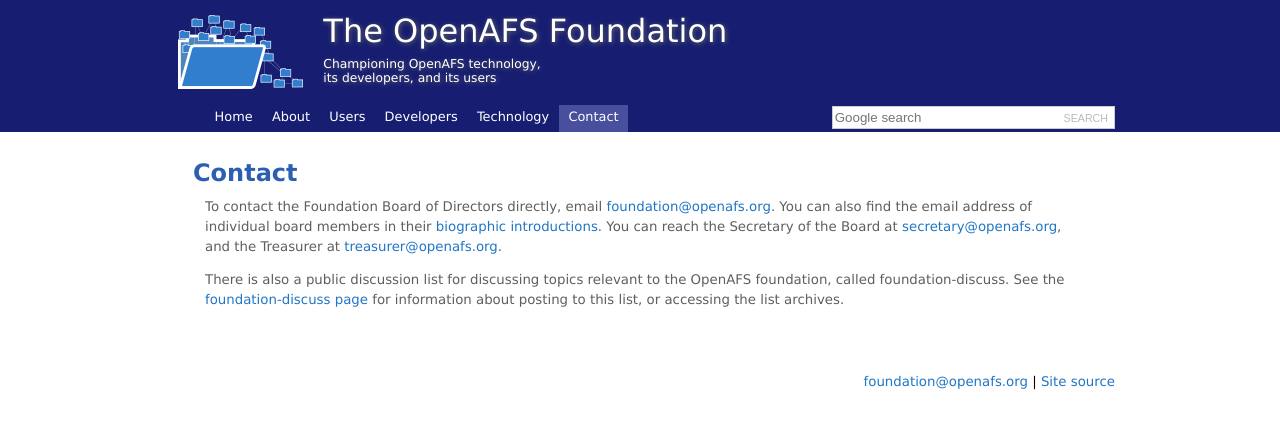
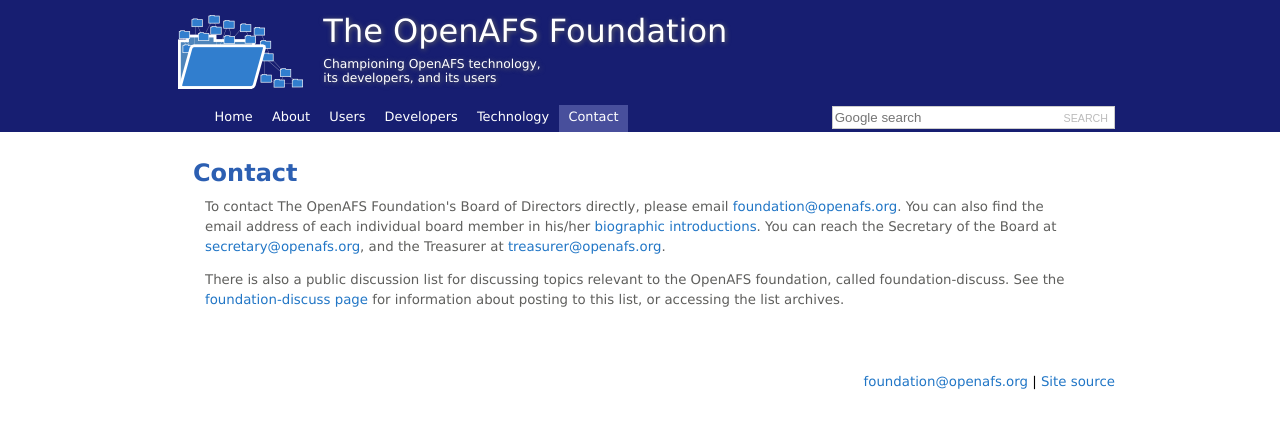
Before and after one commit to openafsfoundation/openafsfoundation.org, a Jekyll site: the page built from contact/index.md, in a window 1280 px wide. Shown: the top 429 px of the page. Built offline with Jekyll 4.4.1, drawn with Linux system fonts in a browser that asks for light colours.

Commit message:
Text edit
Minor grammar changes

```diff
--- a/contact/index.md
+++ b/contact/index.md
@@ -5,9 +5,9 @@
 
 ## Contact ##
 
-To contact the Foundation Board of Directors directly, email
-<foundation@openafs.org>. You can also find the email address of individual
-board members in their [biographic introductions]({{ site.baseurl }}/board/).
+To contact The OpenAFS Foundation's Board of Directors directly, please email
+<foundation@openafs.org>. You can also find the email address of each individual
+board member in his/her [biographic introductions]({{ site.baseurl }}/board/).
 You can reach the Secretary of the Board at <secretary@openafs.org>, and the
 Treasurer at <treasurer@openafs.org>.
 
```
